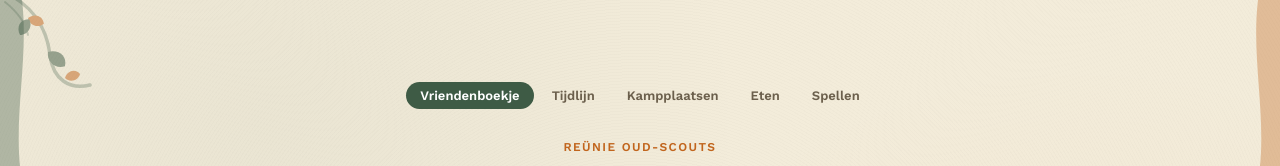
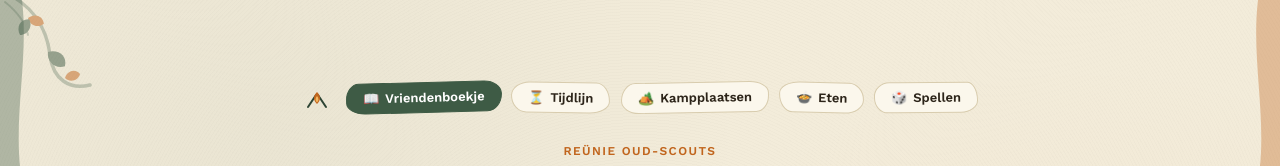
Before and after one commit to tomdemilliano/SintEduardusScouts4ever, a Next.js app: page / in a window 1280 px wide. Shown: the top 166 px of the page. Built offline with nearby package versions, Linux system fonts and the light colour scheme; no server answers; the database is empty.

Commit message:
Add icons to navigation links and adjust styles

```diff
--- a/components/PublicNav.js
+++ b/components/PublicNav.js
@@ -3,12 +3,41 @@ import { useRouter } from 'next/router';
 import { colors, fonts } from '../lib/theme';
 
 const LINKS = [
-  { href: '/', label: 'Vriendenboekje' },
-  { href: '/tijdlijn', label: 'Tijdlijn' },
-  { href: '/kampplaatsen', label: 'Kampplaatsen' },
-  { href: '/eten', label: 'Eten' },
-  { href: '/spellen', label: 'Spellen' },
+  { href: '/', label: 'Vriendenboekje', icon: '📖' },
+  { href: '/tijdlijn', label: 'Tijdlijn', icon: '⏳' },
+  { href: '/kampplaatsen', label: 'Kampplaatsen', icon: '🏕️' },
+  { href: '/eten', label: 'Eten', icon: '🍲' },
+  { href: '/spellen', label: 'Spellen', icon: '🎲' },
 ];
+
+// Lichtjes scheve hoeken en rotaties, per knop verschillend maar altijd
+// dezelfde volgorde (geen Math.random — anders klopt server- en
+// client-render niet met elkaar, wat een hydration-fout geeft in Next.js).
+const RADIUS = [
+  '16px 22px 18px 24px / 20px 16px 22px 14px',
+  '22px 16px 24px 18px / 16px 22px 14px 20px',
+  '18px 24px 16px 22px / 22px 14px 20px 16px',
+  '24px 18px 22px 16px / 14px 20px 16px 22px',
+  '20px 14px 22px 18px / 18px 24px 16px 20px',
+];
+const ROTATIE = [-1.5, 1, -1, 1.5, -0.5];
+
+function Kampvuurtje() {
+  return (
+    <svg width="30" height="30" viewBox="0 0 30 30" style={{ flexShrink: 0 }}>
+      <path d="M6 24 L14 12" stroke={colors.forestDark} strokeWidth="2" strokeLinecap="round" />
+      <path d="M24 24 L16 12" stroke={colors.forestDark} strokeWidth="2" strokeLinecap="round" />
+      <path
+        d="M15 9 C 11 13, 11 17, 15 21 C 19 17, 19 13, 15 9 Z"
+        fill={colors.campfire}
+      />
+      <path
+        d="M15 13 C 13 15.5, 13 17.5, 15 19.5 C 17 17.5, 17 15.5, 15 13 Z"
+        fill="#F4B860"
+      />
+    </svg>
+  );
+}
 
 export default function PublicNav() {
   const router = useRouter();
@@ -17,33 +46,56 @@ export default function PublicNav() {
     <div
       style={{
         display: 'flex',
-        gap: 4,
+        gap: 10,
         justifyContent: 'center',
+        alignItems: 'center',
         flexWrap: 'wrap',
         padding: '18px 20px 0',
       }}
     >
-      {LINKS.map((link) => {
+      <Link href="/" aria-label="Naar het vriendenboekje" style={{ display: 'flex', marginRight: 4 }}>
+        <Kampvuurtje />
+      </Link>
+
+      {LINKS.map((link, i) => {
         const active = router.pathname === link.href;
         return (
           <Link
             key={link.href}
             href={link.href}
+            className="vb-nav-link"
             style={{
-              padding: '6px 14px',
-              borderRadius: 999,
+              padding: '7px 16px',
+              borderRadius: RADIUS[i % RADIUS.length],
               fontFamily: fonts.body,
               fontSize: 13,
               fontWeight: 600,
               textDecoration: 'none',
-              color: active ? colors.white : colors.inkMuted,
-              background: active ? colors.forest : 'transparent',
+              color: active ? colors.white : colors.ink,
+              background: active ? colors.forest : colors.paperCard,
+              border: `1.5px solid ${active ? colors.forest : colors.line}`,
+              transform: `rotate(${ROTATIE[i % ROTATIE.length]}deg)`,
+              display: 'inline-flex',
+              alignItems: 'center',
+              gap: 6,
+              whiteSpace: 'nowrap',
             }}
           >
+            <span aria-hidden="true">{link.icon}</span>
             {link.label}
           </Link>
         );
       })}
+
+      <style jsx>{`
+        .vb-nav-link {
+          transition: transform 0.15s ease, box-shadow 0.15s ease;
+        }
+        .vb-nav-link:hover {
+          transform: rotate(0deg) scale(1.05) !important;
+          box-shadow: 0 3px 8px rgba(44, 36, 25, 0.12);
+        }
+      `}</style>
     </div>
   );
 }
```
